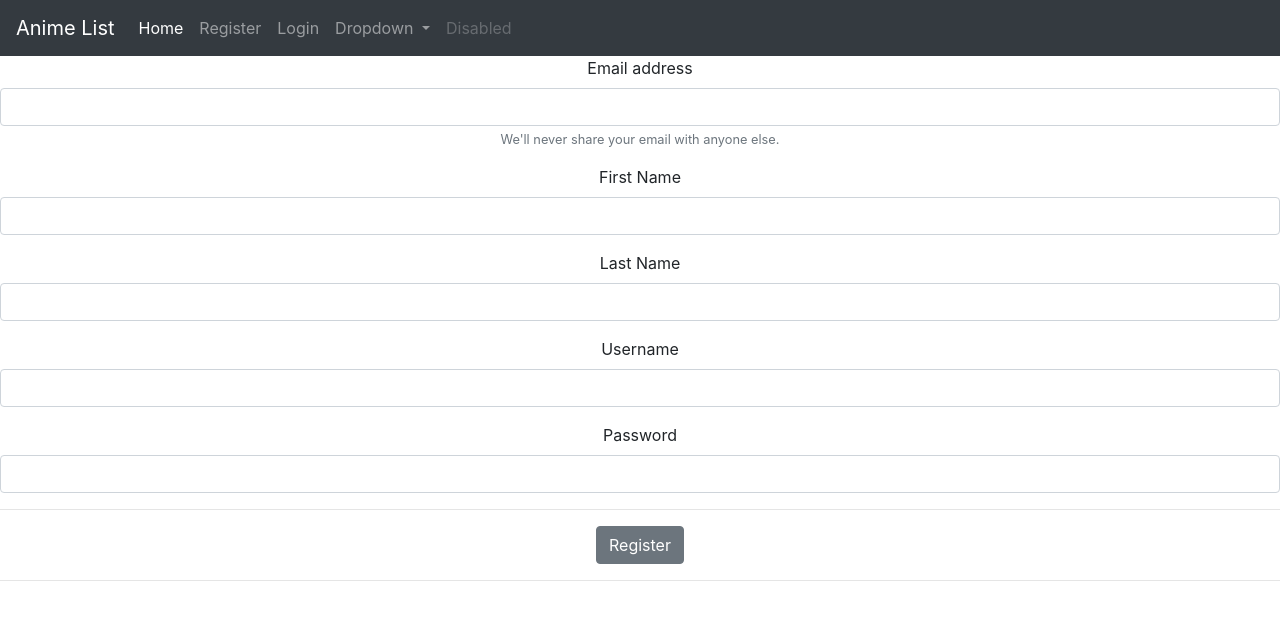
After one commit to arun199941/anime-lister, a Django app: page /actions/register in a window 1280 px wide. The commit adds this page. Shown: the top 620 px of the page. Run offline with Django 3.2, Linux system fonts and the light colour scheme; some libraries are stand-ins or nearby versions.

Commit message:
tenth commit

```diff
--- /dev/null
+++ b/actions/urls.py
@@ -0,0 +1,13 @@
+#Actions urls.py
+from django.contrib import admin
+from django.urls import path
+from . import views
+from django.contrib.staticfiles.urls import static
+from django.contrib.staticfiles.urls import staticfiles_urlpatterns
+
+
+urlpatterns = [
+    path('register',views.register,name='register'),
+    path('login',views.login,name='login'),
+    path('logout',views.logout,name='logout')
+]
--- a/actions/views.py
+++ b/actions/views.py
@@ -1,3 +1,44 @@
-from django.shortcuts import render
+#Actions vieews.py
+from django.shortcuts import render,redirect
+from django.contrib import messages
+from django.contrib.auth.models import auth,User
 
 # Create your views here.
+def register(request):
+    if request.method == 'POST':
+        first_name = request.POST['first_name']
+        last_name = request.POST['second_name']
+        username  = request.POST['username']
+        email = request.POST['email']
+        password = request.POST['password']
+        if User.objects.filter(username = username).exists():
+            messages.error(request,'Username already exists')
+            return redirect('register')
+        elif User.objects.filter(email=email).exists():
+            messages.error(request,'Email is already taken')
+            return redirect('register')
+        else:
+            user= User.objects.create_user(username=username,first_name=first_name,last_name=last_name,email=email,password=password)
+            user.save()
+            return redirect('login')
+
+
+
+    return render(request,'register.html')
+
+def logout(request):
+    auth.logout(request)
+    return redirect('/')
+
+def login(request):
+    if request.method == 'POST':
+        username = request.POST['username']
+        password = request.POST['password']
+        user = auth.authenticate(username=username,password=password)
+        if user is not None:
+            auth.login(request,user)
+            return redirect('/')
+        else:
+            messages.error(request,'Invalid Credentials')
+            redirect('login')
+    return render(request,'login.html')
--- a/animelister/urls.py
+++ b/animelister/urls.py
@@ -14,7 +14,7 @@ Including another URLconf
     2. Add a URL to urlpatterns:  path('blog/', include('blog.urls'))
 """
 from django.contrib import admin
-from django.urls import path
+from django.urls import path,include
 from . import views,settings
 from django.contrib.staticfiles.urls import static
 from django.contrib.staticfiles.urls import staticfiles_urlpatterns
@@ -23,7 +23,9 @@ from django.contrib.staticfiles.urls import staticfiles_urlpatterns
 urlpatterns = [
     path('admin/', admin.site.urls),
     path('',views.index,name='index'),
-    path('search/',views.search,name='search')
+    path('search/',views.search,name='search'),
+    path('actions/',include('actions.urls')),
+    path('animes/',include('animes.urls'))
 ]
 urlpatterns += staticfiles_urlpatterns()
 urlpatterns += static(settings.MEDIA_URL, document_root=settings.MEDIA_ROOT)
--- a/animelister/views.py
+++ b/animelister/views.py
@@ -16,7 +16,8 @@ def search(request):
     elif var1 == 'Action':
         id = 5
         anime = Anime.objects.filter(category=id)
+    else:
+        messages.error(request,'No such category found')
 
-    print(anime)
 
     return render(request,'results.html',{'query':var1,'animes':anime})
--- /dev/null
+++ b/animes/urls.py
@@ -0,0 +1,9 @@
+from django.contrib import admin
+from django.urls import path,include
+from . import views
+
+
+
+urlpatterns = [
+        path('<str:anime>',views.anime,name='anime'),
+]
--- /dev/null
+++ b/templates/anime.html
@@ -0,0 +1,4 @@
+{% extends 'base.html'%}
+{% block body %}
+
+{% endblock body %}
--- a/templates/base.html
+++ b/templates/base.html
@@ -40,9 +40,15 @@
               >Home <span class="sr-only">(current)</span></a
             >
           </li>
+	  {% if user.is_authenticated %}
+	  <li class="nav-item">                             <a class="nav-link" href="/actions/logout">Logout</a>                                     </li>
+
+	  {%else%}
           <li class="nav-item">
-            <a class="nav-link" href="#">Link</a>
+            <a class="nav-link" href="/actions/register">Register</a>
           </li>
+	  <li class="nav-item">                             <a class="nav-link" href="/actions/login">Login</a>                                     </li>
+	  {%endif%}
           <li class="nav-item dropdown">
             <a
               class="nav-link dropdown-toggle"
--- a/templates/index.html
+++ b/templates/index.html
@@ -6,7 +6,7 @@
 
     <div class="form-group" >
         <div class="form-group col-md-4">
-            <label for="inputState">State</label>
+            <label for="inputState">Anime Categories</label>
             <select id="inputState" name='query' class="form-control">
               <option selected>Choose...</option>
               <option>Slice of Life</option>
--- /dev/null
+++ b/templates/register.html
@@ -0,0 +1,37 @@
+
+{% extends 'base.html' %}
+{% block body %}
+<center>
+<form method='POST'>
+{% csrf_token %}
+
+  <div class="form-group">
+    <label for="exampleInputEmail1">Email address</label>
+    <input type="email" class="form-control" id="exampleInputEmail1"name='email' required  aria-describedby="emailHelp">
+    <small id="emailHelp" class="form-text text-muted">We'll never share your email with anyone else.</small>
+  </div>
+
+  <div class="form-group">
+    <label for="exampleInputFirstName">First Name </label>
+    <input type="text" name='first_name' required class="form-control" id="exampleInputFirstName">    </div>
+
+  <div class="form-group">
+    <label for="exampleInputSecondName">Last Name</label>
+    <input type="text" name='second_name' required class="form-control" id="exampleInputLastName">      </div>
+
+<div class="form-group">                            <label for="exampleInputUserName">Username </label>
+<input type="text" name='username' required class="form-control" id="exampleInputUserName">                                 </div
+
+  <div class="form-group">
+    <label for="exampleInputPassword1">Password</label>
+    <input type="password" name='password'class="form-control" id="exampleInputPassword1">
+  </div>
+  <hr>
+  <button type="submit" class="btn btn-secondary">Register</button>
+  <hr>
+  {% for message in messages%}
+   {{message}}
+  {%endfor%}
+</form>
+</center>
+{% endblock body %}
--- a/templates/results.html
+++ b/templates/results.html
@@ -36,7 +36,7 @@
       {% for items in animes %}
         <article class="search-result row">
 			<div class="col-xs-12 col-sm-12 col-md-3">
-				<a href="#" title="Lorem ipsum" class="thumbnail"><img src="{{items.thumb_nail.url}}" alt="{{items.anime}}" /></a>
+				<a href="/animes/{{items.anime}}" title="Lorem ipsum" class="thumbnail"><img src="{{items.thumb_nail.url}}" alt="{{items.anime}}" /></a>
 			</div>
 			<div class="col-xs-12 col-sm-12 col-md-2">
 				<ul class="meta-search">
```
Also changed, not shown: animes/views.py (+11 -2 lines), templates/login.html (added, +21 -0 lines), db.sqlite3, media/anime/images/157e3e5063d1d1a6b636c6880385e72c.jpg (added).
